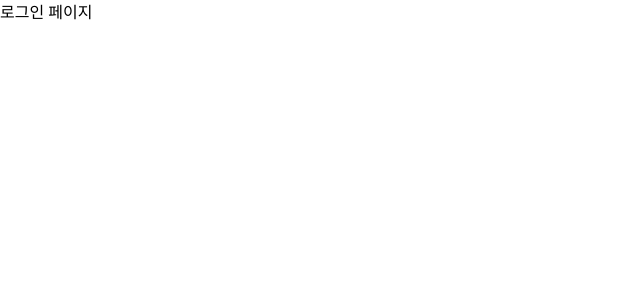
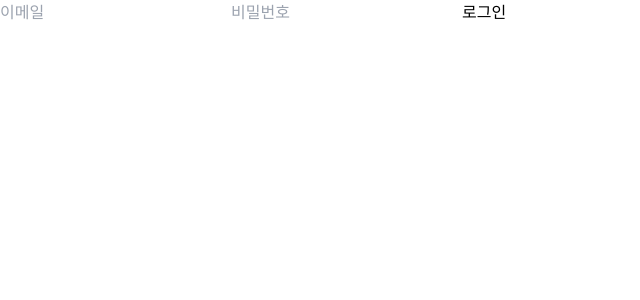
Before and after one commit to ormi-pixstar/pixstar-fe, a React (Create React App) app: page /login in a window 1280 px wide. Shown: the top 300 px of the page, without its empty margins (0-640 px from the left). Built offline with nearby package versions, Linux system fonts and the light colour scheme.

Commit message:
✨ FEATURE: 로그인, 회원가입 폼 구현
API 연결 필요

```diff
--- /dev/null
+++ b/src/components/authpage/AuthForm.jsx
@@ -0,0 +1,20 @@
+import SubmitBtn from '../common/SubmitBtn.jsx';
+
+const AuthForm = ({ formType }) => {
+  return (
+    <form>
+      <input placeholder='이메일' />
+      <input placeholder='비밀번호' />
+      {formType === 'login' ? null : (
+        <>
+          <input placeholder='비밀번호 재확인' />
+          <input placeholder='닉네임' />
+        </>
+      )}
+      <SubmitBtn
+        name={formType === 'login' ? '로그인' : '회원가입'}
+      />
+    </form>
+  );
+};
+export default AuthForm;
--- /dev/null
+++ b/src/pages/AuthPage.jsx
@@ -0,0 +1,11 @@
+import AuthForm from '../components/authpage/AuthForm.jsx';
+
+const AuthPage = ({ formType }) => {
+  return (
+    <>
+      <AuthForm formType={formType} />
+    </>
+  );
+};
+
+export default AuthPage;
--- a/src/pages/LoginPage.jsx
+++ /dev/null
@@ -1,5 +0,0 @@
-const LoginPage = () => {
-  return <div>로그인 페이지</div>;
-};
-
-export default LoginPage;
--- a/src/router/Router.js
+++ b/src/router/Router.js
@@ -1,6 +1,6 @@
 import { BrowserRouter, Routes, Route } from 'react-router-dom';
 import MainPage from '../pages/MainPage.jsx';
-import LoginPage from '../pages/LoginPage.jsx';
+import AuthPage from '../pages/AuthPage.jsx';
 import DetailPage from '../pages/DetailPage.jsx';
 import NotfoundPage from '../pages/NotfoundPage';
 
@@ -9,7 +9,8 @@ const Router = () => {
     <BrowserRouter>
       <Routes>
         <Route path='/' element={<MainPage />} />
-        <Route path='/login' element={<LoginPage />} />
+        <Route path='/login' element={<AuthPage formType='login' />} />
+        <Route path='/signup' element={<AuthPage formType='signup' />} />
         <Route path='/detail/:id' element={<DetailPage />} />
         <Route path='*' element={<NotfoundPage />} />
       </Routes>
```
